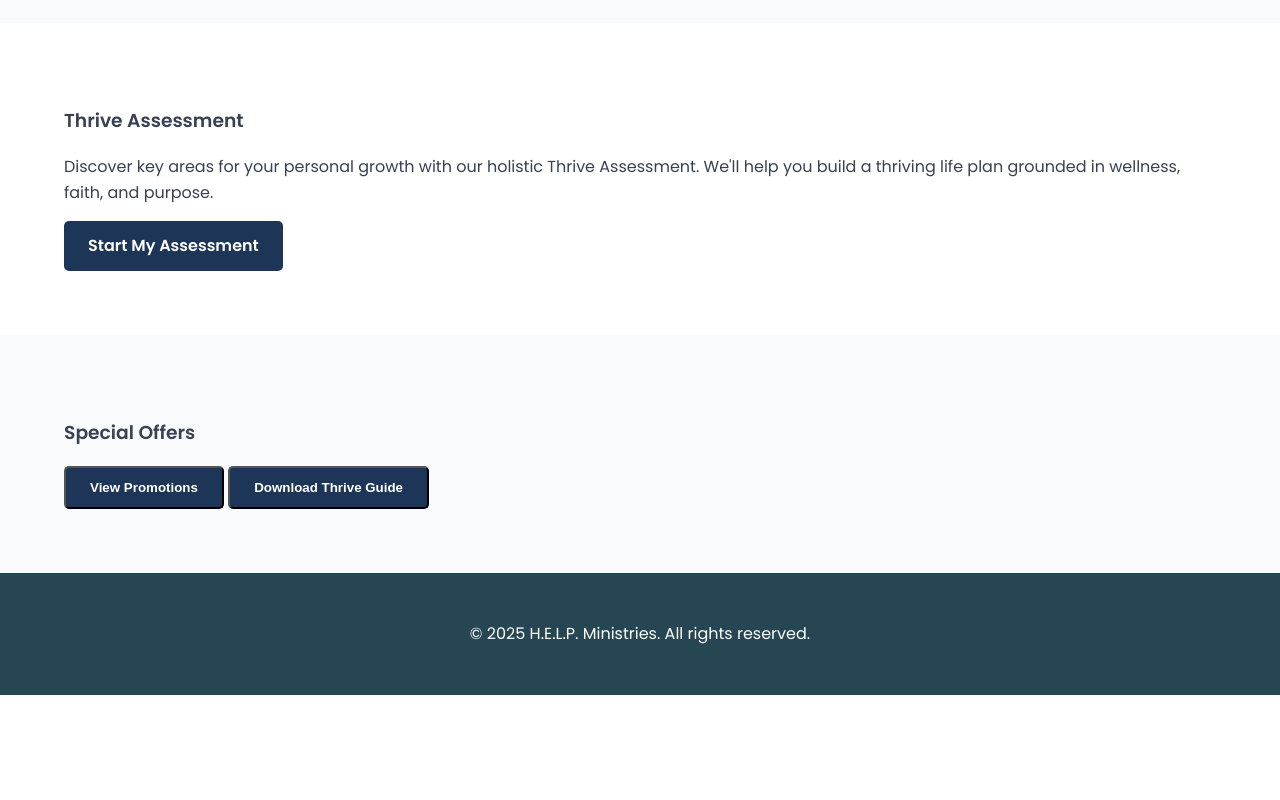
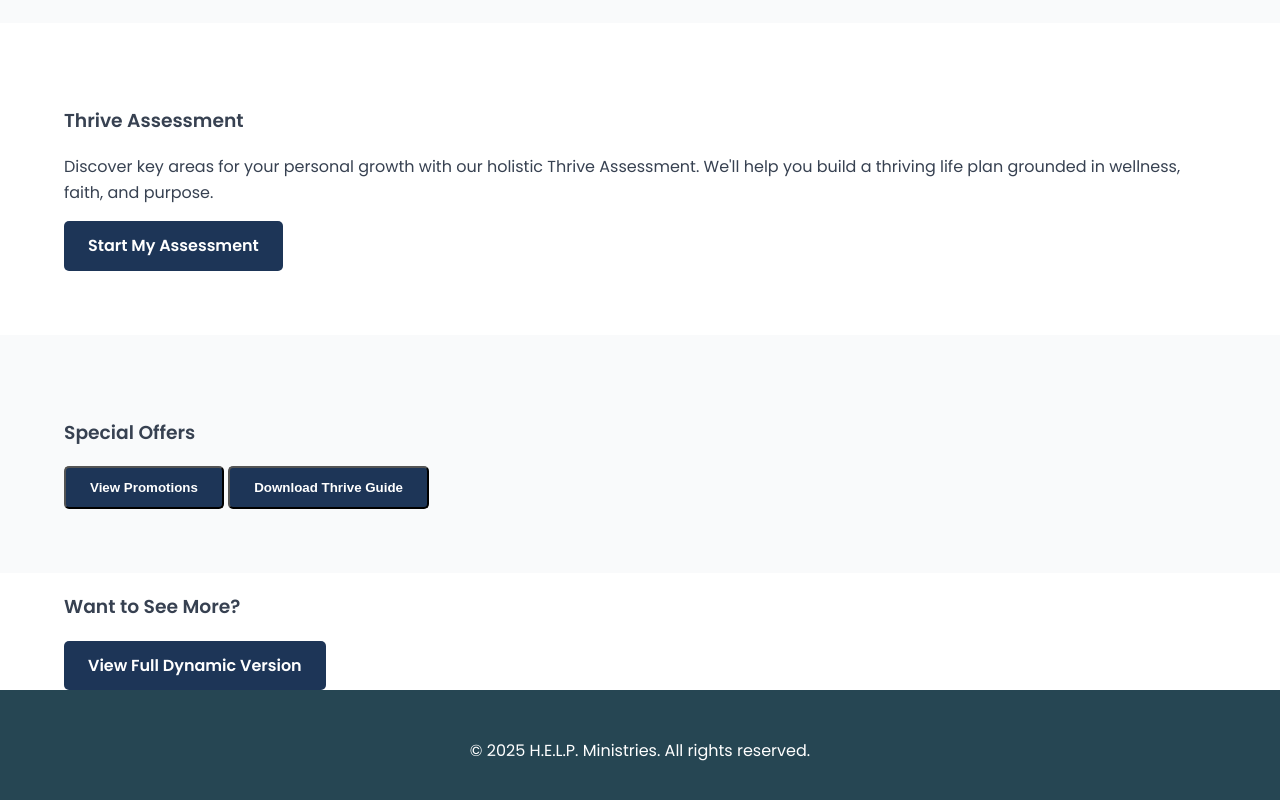
Before and after one commit to ReNewTechSolutions/thrive-site, a plain HTML site: page index.html in a window 1280 px wide. Shown: the part 1146-1946 px from the top of the page. Before the commit the page ends 1841 px from the top, so only its background shows below. Drawn offline with Linux system fonts and the light colour scheme.

Commit message:
Add View Full Dynamic Version button linking to Webflow CMS

```diff
--- a/index.html
+++ b/index.html
@@ -69,6 +69,14 @@
     </div>
   </section>
 
+  <section class="view-dynamic fade-in">
+  <div class="container">
+    <h3>Want to See More?</h3>
+    <a href="https://jeaninequalls.com" class="btn" target="_blank">View Full Dynamic Version</a>
+  </div>
+</section>
+
+
   <footer class="site-footer" id="contact">
     <div class="container">
       <p>&copy; 2025 H.E.L.P. Ministries. All rights reserved.</p>
```
